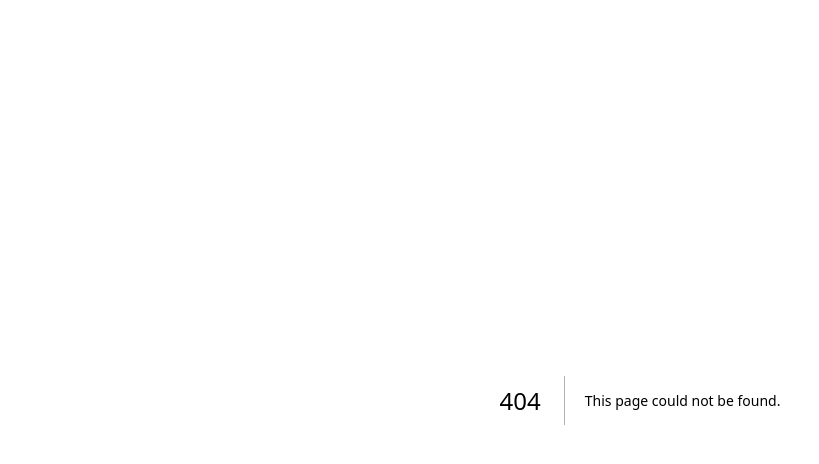
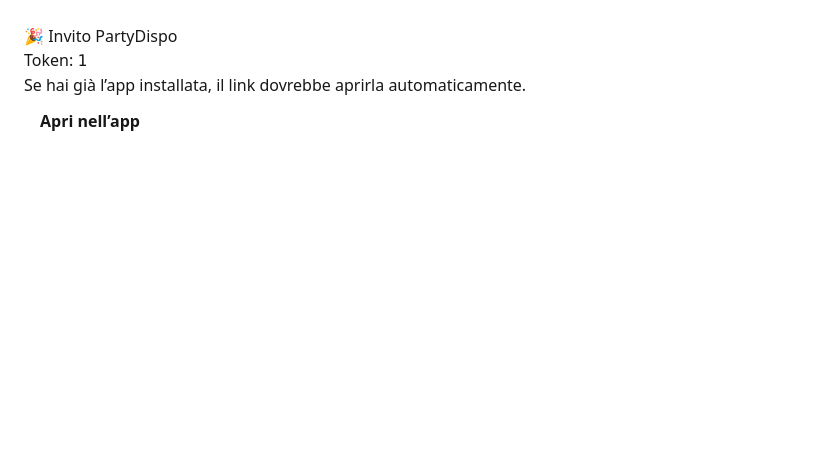
Before and after one commit to Roccubalbetta/partydispo-links, a Next.js app: page /i/1 in a window 1280 px wide. Before the commit this address had no page. Shown: the top 464 px of the page, without its empty margins (0-819 px from the left). Built offline with nearby package versions, Linux system fonts and the light colour scheme.

Commit message:
Initial Next.js app for deep links (.well-known)

```diff
--- /dev/null
+++ b/app/i/[token]/page.tsx
@@ -0,0 +1,20 @@
+export default async function InvitePage({ params }: { params: { token: string } }) {
+    const token = params.token;
+
+    return (
+      <main style={{ padding: 24, fontFamily: "system-ui" }}>
+        <h1>🎉 Invito PartyDispo</h1>
+        <p>Token: <code>{token}</code></p>
+        <p>Se hai già l’app installata, il link dovrebbe aprirla automaticamente.</p>
+        <button
+          style={{ height: 48, borderRadius: 12, padding: "0 16px", fontWeight: 800 }}
+          onClick={() => {
+            // fallback scheme (opzionale)
+            window.location.href = `partydispo://i/${encodeURIComponent(token)}`;
+          }}
+        >
+          Apri nell’app
+        </button>
+      </main>
+    );
+  }
```
Also changed, not shown: app/.well-known/apple-app-site-association/route.ts (added), app/.well-known/assetlinks.json/route.ts (added).
